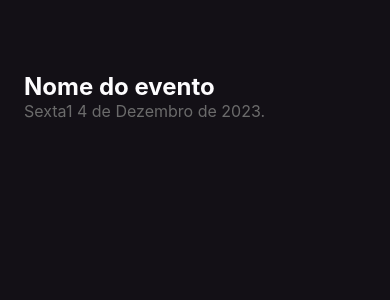
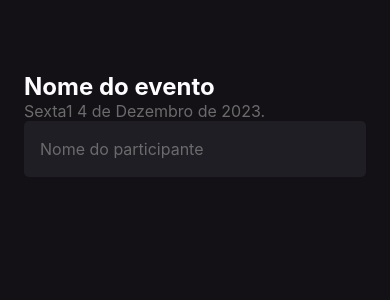
Before and after one commit to thiagoalmeida37/imhere, a React Native app: screen / in a window 390 px wide. Shown: the top 300 px of the page. Built offline with nearby package versions, Linux system fonts and the light colour scheme.

Commit message:
TextInput add

```diff
--- a/src/screens/Home/index.tsx
+++ b/src/screens/Home/index.tsx
@@ -1,4 +1,4 @@
-import { Text, View } from "react-native";
+import { Text, View, TextInput } from "react-native";
 
 import { styles } from "./styles";
 
@@ -13,6 +13,12 @@
       <Text key="2" style={styles.eventDate}>
         Sexta1 4 de Dezembro de 2023.
       </Text>
+
+      <TextInput
+        style={styles.input}
+        placeholder="Nome do participante"
+        placeholderTextColor="#6B6B6B"
+      />
     </View>
   )
 }
--- a/src/screens/Home/styles.ts
+++ b/src/screens/Home/styles.ts
@@ -17,4 +17,13 @@
       color: '#6B6B6B',
       fontSize: 16,
     },
+
+    input:{
+      height: 56,
+      backgroundColor: '#1F1E25',
+      borderRadius: 5,
+      color: '#FDFCFE',
+      padding: 16,
+      fontSize: 16,
+    }
 });
```
